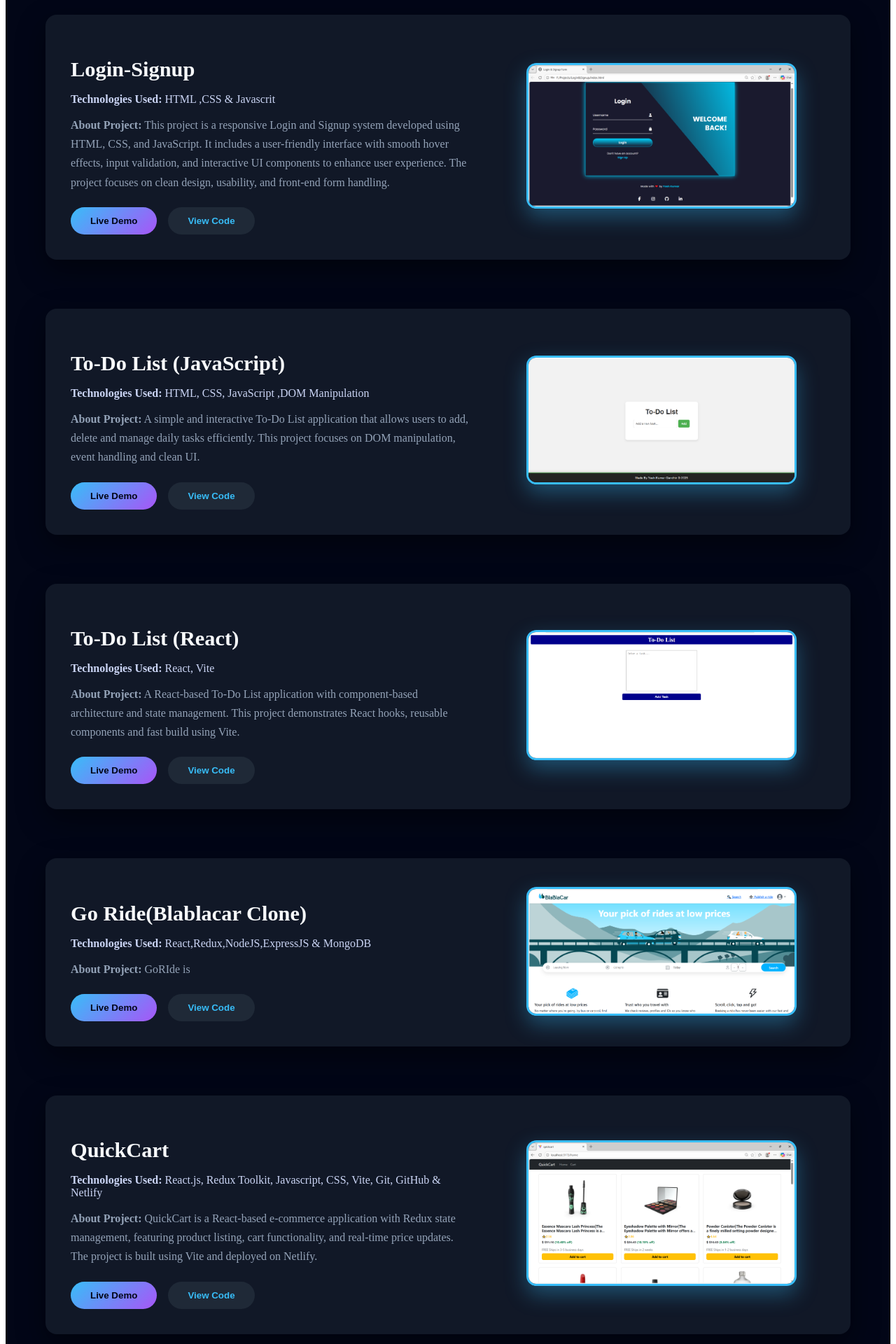
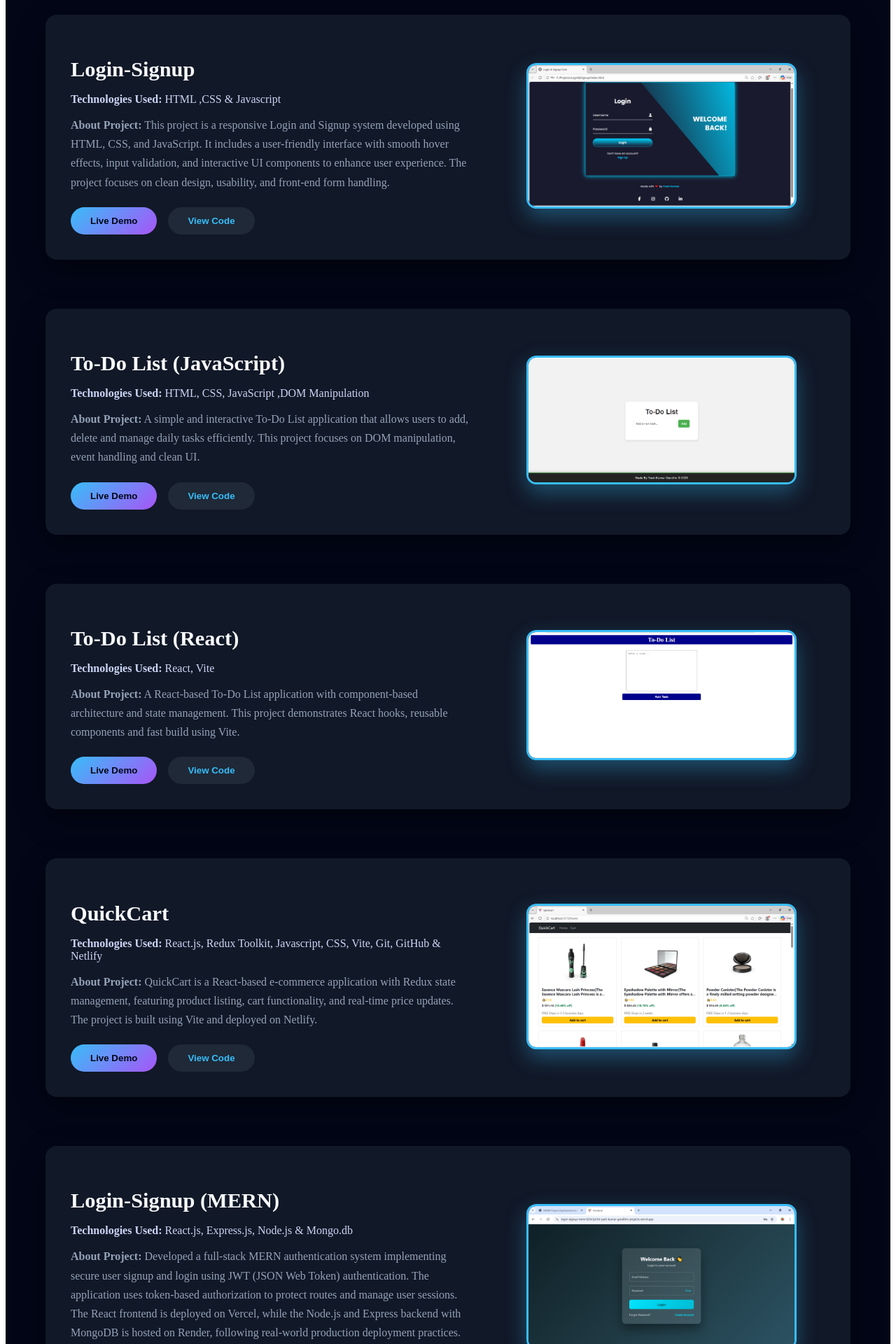
Before and after one commit to yashk20030615/my_portfolio, a React (Vite) app: page /projects in a window 1280 px wide. Shown: the part 340-2260 px from the top of the page at 70% size. Built offline with nearby package versions, Linux system fonts and the light colour scheme.

Commit message:
Update home content and add project image

```diff
--- a/src/Pages/Home.jsx
+++ b/src/Pages/Home.jsx
@@ -81,8 +81,8 @@
             lineHeight: 1.7,
           }}
         >
-          I build modern, scalable and visually refined web applications using
-          React, Node.js, Express.js and MongoDB.
+        I design and develop modern, scalable web applications using the MERN stack, combining clean code practices, performance optimization, and thoughtful UI/UX to deliver reliable and impactful digital experiences.
+
         </motion.p>
 
         {/* Single Explore More button */}
--- a/src/Pages/Project.jsx
+++ b/src/Pages/Project.jsx
@@ -4,6 +4,7 @@
 import blabla from "../assets/BlablacarClone.png";
 import quickcart from "../assets/quickcart.png";
 import loginsignup from "../assets/loginsignup.png";
+import loginsignupmern from "../assets/loginsignupmern.png";
 const Projects = () => {
   const handleRedirect = async(url)=>{
     try{
@@ -39,7 +40,7 @@
 
         <ProjectCard
           title="Login-Signup"
-          technologies="HTML ,CSS & Javascrit"
+          technologies="HTML ,CSS & Javascript"
           description="This project is a responsive Login and Signup system developed using HTML, CSS, and JavaScript. It includes a user-friendly interface with smooth hover effects, input validation, and interactive UI components to enhance user experience. The project focuses on clean design, usability, and front-end form handling."
           image={loginsignup}
           liveLink="https://yashk20030615.github.io/Login-Signup/"
@@ -68,7 +69,7 @@
           handleRedirect={handleRedirect}
         />
         {/*==================PROJECT 3====================*/}
-        <ProjectCard
+        {/* <ProjectCard
           title="Go Ride(Blablacar Clone)"
           technologies="React,Redux,NodeJS,ExpressJS & MongoDB"
           description="GoRIde is "
@@ -76,7 +77,7 @@
           liveLink=""
           codeLink=""
           handleRedirect={handleRedirect}
-          />
+          /> */}
           {/*=================PROJECT 4=====================*/}
           <ProjectCard
             title="QuickCart"
@@ -87,7 +88,15 @@
             codeLink="https://github.com/yashk20030615/QuickCart.git"
             handleRedirect={handleRedirect}
             />
-
+          <ProjectCard
+            title="Login-Signup (MERN)"
+            technologies="React.js, Express.js, Node.js & Mongo.db "
+            description="Developed a full-stack MERN authentication system implementing secure user signup and login using JWT (JSON Web Token) authentication. The application uses token-based authorization to protect routes and manage user sessions. The React frontend is deployed on Vercel, while the Node.js and Express backend with MongoDB is hosted on Render, following real-world production deployment practices."
+            image={loginsignupmern}
+            liveLink="https://login-signup-mern-b3tn3p1td-yash-kumar-gandhirs-projects.vercel.app/"
+            codeLink="https://github.com/yashk20030615/Login-Signup-Mern.git"
+            handleRedirect={handleRedirect}
+            />
       </div>
     </section>
   );
```
Also changed, not shown: src/assets/loginsignupmern.png (added).
